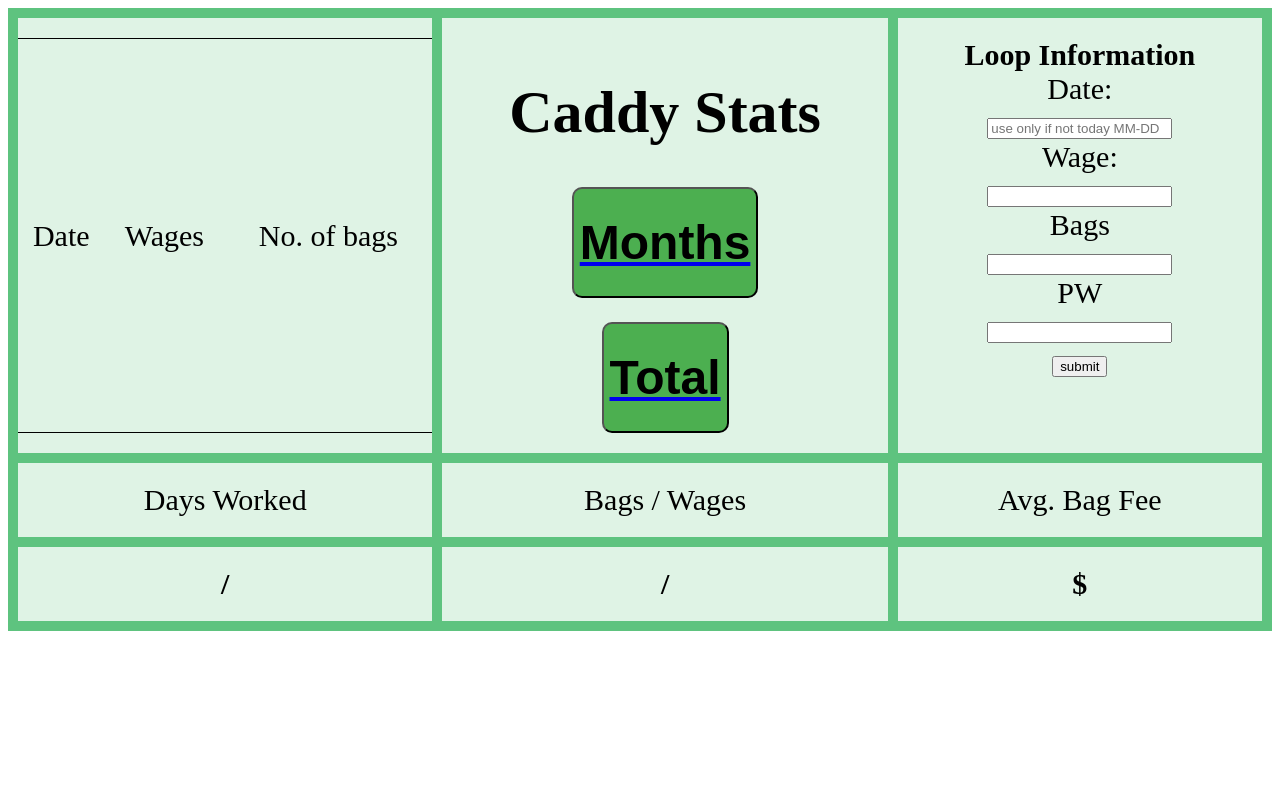
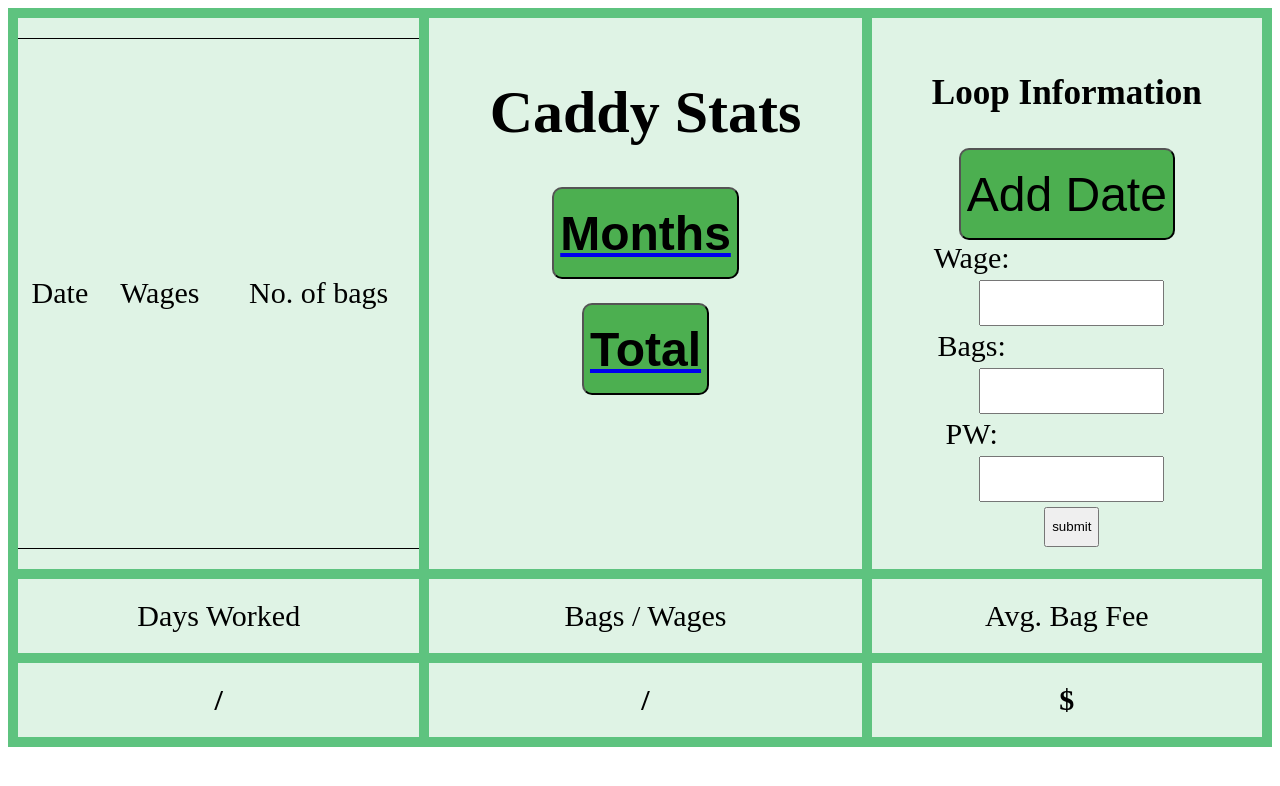
Before and after one commit to debboutr/collect, a Flask app: template templates/home.html in a window 1280 px wide. Shown: the top 786 px of the page. Run offline with Flask 2, Linux system fonts and the light colour scheme; the template is opened without the code that fills it, so the values that code supplies are empty.

Commit message:
add js for date button

```diff
--- a/static/css/main.css
+++ b/static/css/main.css
@@ -22,6 +22,7 @@
     background-color: #E7745B;
     text-align: center;
 }
+
 #hideMe{
   animation: hideAnimation 0s ease-in 5s;
   animation-fill-mode: forwards;
@@ -52,8 +53,24 @@
     justify-content: center;
 }
 button {
-    height: 111px;
+    height: 92px;
     background-color: #4CAF50;
     font-size: 3rem;
     border-radius: 10px;
 }
+label {
+  display: flex;
+  flex-direction: row;
+  justify-content: center;
+  text-align: right;
+  width: 200px;
+  line-height: 36px;
+  margin-bottom: 4px;
+}
+
+input {
+  height: 40px;
+  flex: 0 0 200px;
+  margin-left: 10px;
+  margin-bottom: 2px;
+}
--- /dev/null
+++ b/static/js/main.js
@@ -0,0 +1,11 @@
+const btn = document.getElementById("dbtn");
+
+btn.addEventListener("click", () => {
+  const box = document.getElementById("dbox");
+  if (box.style.display === 'none') {
+    box.style.display = 'block';
+    btn.style.display = 'none';
+  } else {
+    box.style.display = 'none';
+  }
+});
--- a/templates/home.html
+++ b/templates/home.html
@@ -37,24 +37,26 @@
       </div>
       <div class="">
         <form action = "{{ url_for('home') }}" method = "POST">
-         <b>Loop Information</b>
-           <br>
-           Date:
-           <br>
-           <input type = "text" name = "day" placeholder="use only if not today MM-DD" />
-           <br>
-           Wage:
-           <br>
-           <input type = "number" name = "wage" required />
-           <br>
-           Bags
-           <br>
-           <input type = "number" step = "0.5" name = "bags" required />
-           <br>
-           PW
-           <br>
-           <input type = "number" name = "pw" required />
-           <br>
+         <h3>Loop Information</h3>
+            <button id="dbtn" type="button">
+              Add Date
+            </button>
+            <div id="dbox" style="display: none;">
+             <label>Date:</label>
+              <input type = "text" name = "day" placeholder="use only if not today MM-DD" />
+            </div>
+           <div>
+             <label>Wage:</label>
+             <input type = "number" name = "wage" required />
+           </div>
+           <div>
+             <label>Bags:</label>
+             <input type = "number" step = "0.5" name = "bags" required />
+           </div>
+           <div>
+             <label>PW:</label>
+             <input type = "number" name = "pw" required />
+           </div>
 
            <input type = "submit" value = "submit" /><br>
         </form>
@@ -71,5 +73,6 @@
         {{ msg }}
       </h1>
     </div>
+    <script src="{{ url_for('static', filename='js/main.js') }}"></script>
   </body>
 </html>
```
